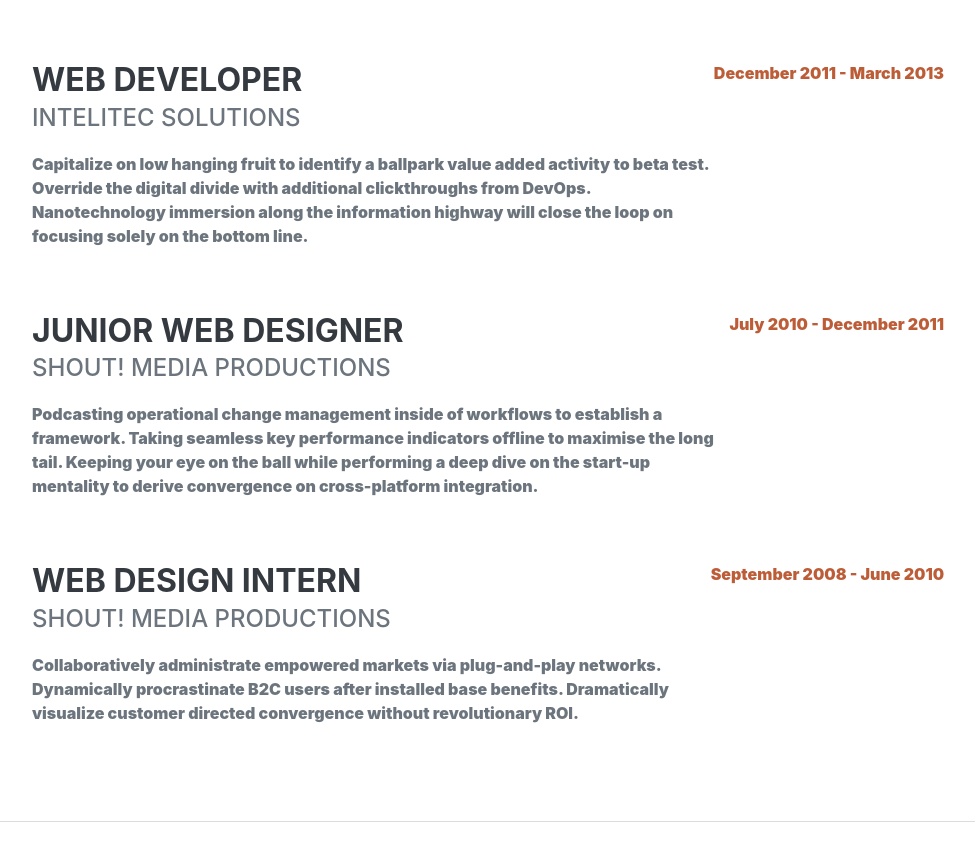
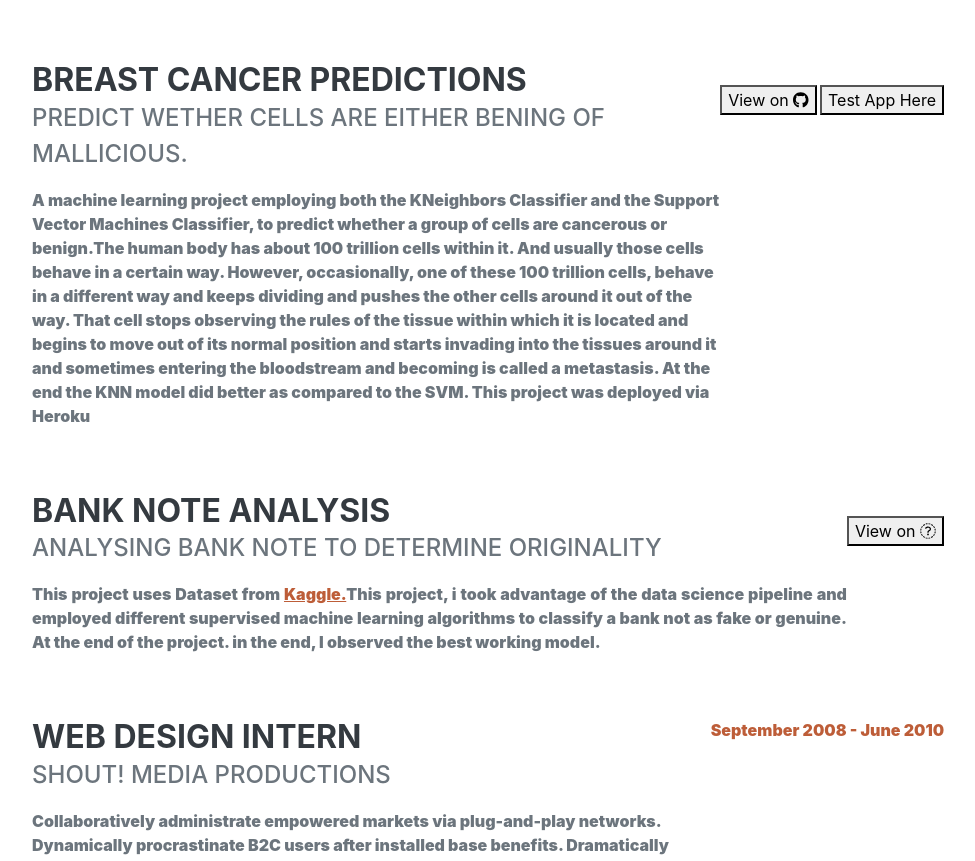
Before and after one commit to Fashimshi/FauzanMo, a plain HTML site: page index.html in a window 1280 px wide. Shown: the part 1324-2185 px from the top of the page, without its empty margins (288-1263 px from the left). Drawn offline with nearby package versions, Linux system fonts and the light colour scheme; a web font is replaced by a local one.

Commit message:
new update

```diff
--- a/index.html
+++ b/index.html
@@ -84,19 +84,29 @@
                       </div>
                     <div class="d-flex flex-column flex-md-row justify-content-between mb-5">
                         <div class="flex-grow-1">
-                            <h3 class="mb-0">Web Developer</h3>
-                            <div class="subheading mb-3">Intelitec Solutions</div>
-                            <p>Capitalize on low hanging fruit to identify a ballpark value added activity to beta test. Override the digital divide with additional clickthroughs from DevOps. Nanotechnology immersion along the information highway will close the loop on focusing solely on the bottom line.</p>
+                            <h3 class="mb-0">Breast Cancer Predictions</h3>
+                            <div class="subheading mb-3">Predict Wether Cells are Either Bening of Mallicious.</div>
+                            <p>A machine learning project employing both the KNeighbors Classifier and the Support Vector Machines Classifier, to predict whether a group of cells are cancerous or benign.The human body has about 100 trillion cells within it. And usually those cells behave in a certain way. However, occasionally, one of these 100 trillion cells, behave in a different way and keeps dividing and pushes the other cells around it out of the way. That cell stops observing the rules of the tissue within which it is located and begins to move out of its normal position and starts invading into the tissues around it and sometimes entering the bloodstream and becoming is called a metastasis. At the end the KNN model did better as compared to the SVM. This project was deployed via Heroku</p>
                         </div>
-                        <div class="flex-shrink-0"><span class="text-primary">December 2011 - March 2013</span></div>
+                        <div class="flex-shrink-0">
+                              <span class="text-right">  <br>
+                                  <a class="button" href="https://github.com/Fashimshi/Breast-Cancer-Predictions.git" target="_blank"><button> View on <i class="fab fa-github"></i></button></a>
+                                  <a class="button" href="https://fauzanbreastcancer.herokuapp.com/" target="_blank"><button> Test App Here</button></a>
+                              </span>
+                          </div>
                     </div>
                     <div class="d-flex flex-column flex-md-row justify-content-between mb-5">
                         <div class="flex-grow-1">
-                            <h3 class="mb-0">Junior Web Designer</h3>
-                            <div class="subheading mb-3">Shout! Media Productions</div>
-                            <p>Podcasting operational change management inside of workflows to establish a framework. Taking seamless key performance indicators offline to maximise the long tail. Keeping your eye on the ball while performing a deep dive on the start-up mentality to derive convergence on cross-platform integration.</p>
+                            <h3 class="mb-0">Bank Note Analysis</h3>
+                            <div class="subheading mb-3">Analysing Bank note to determine originality</div>
+                            <p style="text-align:justify;">This project uses Dataset from <a href="https://www.kaggle.com/" target="_blank">Kaggle.</a>This project, i took advantage of the data science pipeline and employed different supervised machine learning algorithms to classify a bank not as fake or genuine. At the end of the project. in the end, I observed the best working model.</p>
                         </div>
-                        <div class="flex-shrink-0"><span class="text-primary">July 2010 - December 2011</span></div>
+                        <div class="flex-shrink-0">
+                              <span class="text-right">  <br>
+                                  <a class="button" href="https://colab.research.google.com/drive/1WakiEFRpSNSmCg-HttPSCjo3mCLdXcw7" target="_blank"><button> View on <i class="fab fa-colab"></i></button></a>
+
+                              </span>
+                          </div>
                     </div>
                     <div class="d-flex flex-column flex-md-row justify-content-between">
                         <div class="flex-grow-1">
```
